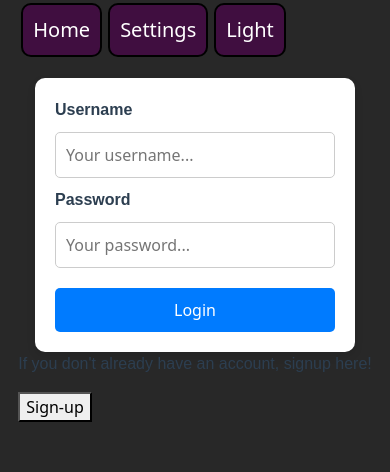
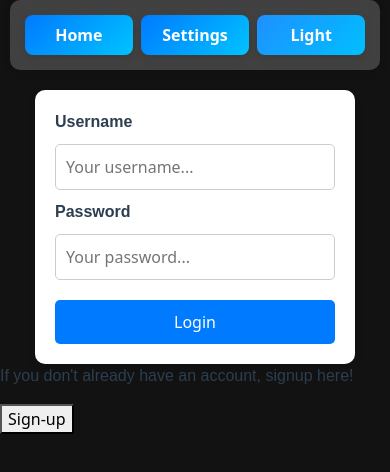
Before and after one commit to Tamerbekir/PocketPal, a React app in the folder client/: page /login in a window 390 px wide. Shown: the top 472 px of the page. Built offline with nearby package versions, Linux system fonts and the light colour scheme; the HTML template or start-up script is replaced by a standard one.

Commit message:
Added the ability to delete activities as well as logged entries. Fixed some CSS issues, added some style (SPAZZZZZZZ)

```diff
--- a/client/src/Components/assets/navbar.css
+++ b/client/src/Components/assets/navbar.css
@@ -1,67 +1,93 @@
-@keyframes shake {
-  10%, 90% {
-    transform: translate3d(-1px, 0, 0);
-  }
 
-  20%, 80% {
-    transform: translate3d(2px, 0, 0);
-  }
 
-  30%, 50%, 70% {
-    transform: translate3d(-4px, 0, 0);
-  }
-
-  40%, 60% {
-    transform: translate3d(4px, 0, 0);
-  }
-}
 nav {
   display: flex;
+  justify-content: center;
+  align-items: center;
+  gap: 8px;
+  padding: 12px;
+  background: rgba(255, 255, 255, 0.2);
+  backdrop-filter: blur(10px);
+  border-radius: 10px;
+  box-shadow: 0px 2px 10px rgba(0, 0, 0, 0.1);
+  width: 100%;
+  max-width: 500px;
+  margin: auto;
 }
 
+
 nav a {
-  padding: 10px;
-  font-size: 20px;
+  padding: 10px 15px;
+  font-size: 16px;
+  font-weight: 600;
   text-decoration: none;
-  border: 2px solid black;
-  border-radius: 10px;
-  margin: 3px;
-  background-color: rgba(75, 3, 75, 0.693);
+  border-radius: 8px;
   color: white;
+  background: linear-gradient(135deg, #007aff, #00c3ff);
+  transition: all 0.3s ease-in-out;
+  box-shadow: 0 3px 8px rgba(0, 0, 0, 0.1);
+  display: flex;
+  align-items: center;
+  gap: 6px;
 }
 
-nav a:hover {
-  animation: shake 1.4s cubic-bezier(.36,.07,.19,.97) both;
-  background-color: rgba(128, 128, 128, 0.655);
-  /* transition: 0.25s; */
-  font-size: 20.5px;
-}
-
-/* for theme toggle */
-body.light {
-  background-color: #ffffff9e;
-  color: #333;
-}
-
-body.dark {
-  background-color: #121212e7;
-  color: #ffffff;
-}
-
-.navDiv {
-  text-align: center;
-  display: flex;
-
+nav a i {
+  font-size: 14px;
 }
 
 
 .theme {
-  padding: 10px;
-  font-size: 20px;
-  text-decoration: none;
-  border: 2px solid black;
-  border-radius: 10px;
-  margin: 3px;
-  background-color: rgba(75, 3, 75, 0.693);
+  padding: 10px 15px;
+  font-size: 16px;
+  font-weight: 600;
+  border-radius: 8px;
+  background: linear-gradient(135deg, #1e90ff, #00bfff);
   color: white;
+  cursor: pointer;
+  transition: all 0.3s ease-in-out;
+  box-shadow: 0 3px 8px rgba(0, 0, 0, 0.1);
 }
+
+.theme:hover {
+  background: linear-gradient(135deg, #00bfff, #1e90ff);
+  transform: scale(1.02);
+  box-shadow: 0 6px 12px rgba(0, 0, 0, 0.2);
+}
+
+body.dark {
+  background: #121212;
+  color: white;
+  transition: background 0.3s ease-in-out;
+}
+
+body.light {
+  background: #f9f9f9;
+  color: #333;
+  transition: background 0.3s ease-in-out;
+}
+
+.navDiv {
+  display: flex;
+  padding: 15px;
+}
+
+@media (max-width: 768px) {
+  nav {
+    text-align: center;
+    width: 95%;
+  }
+
+  nav a,
+  .theme {
+    width: 100%;
+    justify-content: center;
+  }
+
+  nav a, .theme {
+    padding: 8px 12px;
+  }
+
+  nav a i {
+    font-size: 10px;
+  }
+}
--- a/client/src/Pages/Home.tsx
+++ b/client/src/Pages/Home.tsx
@@ -110,10 +110,33 @@ const Home: React.FC = () => {
       [activityId]: [...(currentActivityLogs[activityId] || []), entry],
     }));
 
-    setLogEntry((prev) => ({
-      ...prev,
+    setLogEntry((currentLoggedEntries) => ({
+      ...currentLoggedEntries,
       [activityId]: { usedTime: 0, date: "", description: "" },
     }));
+  };
+
+  // deleting activity from array and return array without item spliced
+  const handleDeleteActivity = (index: number) => {
+    setActivities((currentActivities) => {
+      const currentActivitiesArray = [...currentActivities];
+      currentActivitiesArray.splice(index, 1)[0];
+      return currentActivitiesArray;
+    });
+  };
+
+  // deleting the activity based on key (date) as well as its position in the array
+  const handleDeleteActivityInfo = (activityId: number, index: number) => {
+    setActivityLogs((currentLogs) => {
+      const updatedLogs = { ...currentLogs };
+      // Because we are deleting from an object, an if statement is needed
+      //copy array over
+      updatedLogs[activityId] = [...updatedLogs[activityId]];
+      // then proceed to delete from array
+      updatedLogs[activityId].splice(index, 1)[0];
+
+      return updatedLogs;
+    });
   };
 
   return (
@@ -149,7 +172,7 @@ const Home: React.FC = () => {
           </Accordion.Body>
         </Accordion.Item>
 
-        {activities.map((activity) => (
+        {activities.map((activity, index) => (
           <Accordion.Item eventKey={activity.id.toString()} key={activity.id}>
             <Accordion.Header>
               {activity.activity} - {activity.startingTime} hours left
@@ -193,11 +216,30 @@ const Home: React.FC = () => {
               <h5 className="mt-3">Logged Entries</h5>
               <ListGroup>
                 {(activityLogs[activity.id] || []).map((log, index) => (
-                  <ListGroup.Item key={index}>
-                    {log.date} - {log.usedTime} hrs - {log.description}
-                  </ListGroup.Item>
+                  <>
+                    <ListGroup.Item key={index}>
+                      {log.date} - {log.usedTime} hrs - {log.description}
+                    </ListGroup.Item>
+                    <>
+                      <Button
+                        variant="danger"
+                        onClick={() =>
+                          handleDeleteActivityInfo(activity.id, index)
+                        }
+                      >
+                        Delete Entry
+                      </Button>
+                    </>
+                  </>
                 ))}
               </ListGroup>
+              <Button
+                className="deleteActivityBtn"
+                variant="danger"
+                onClick={() => handleDeleteActivity(index)}
+              >
+                Delete {activity.activity}
+              </Button>
             </Accordion.Body>
           </Accordion.Item>
         ))}
--- a/client/src/assets/home.css
+++ b/client/src/assets/home.css
@@ -51,6 +51,10 @@
   cursor: pointer;
 }
 
+.deleteActivityBtn {
+  margin: 5%;
+}
+
 .btn-delete:hover {
   background-color: #c0392b;
 }
--- a/client/src/assets/login.css
+++ b/client/src/assets/login.css
@@ -4,8 +4,8 @@
 body {
   font-family: Arial, sans-serif;
   background-color: #f0f0f0;
-  display: flex;
-  justify-content: center;
+  /* display: flex; */
+  /* justify-content: center; */
   text-align: center;
   height: 100vh;
   margin: 0;
```
